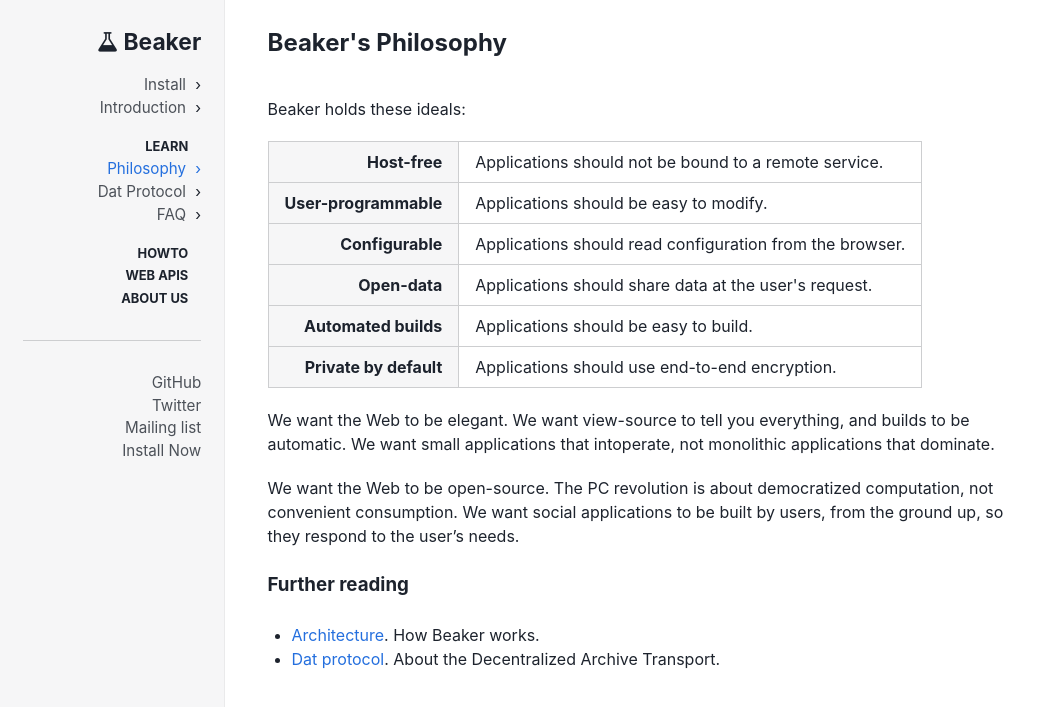
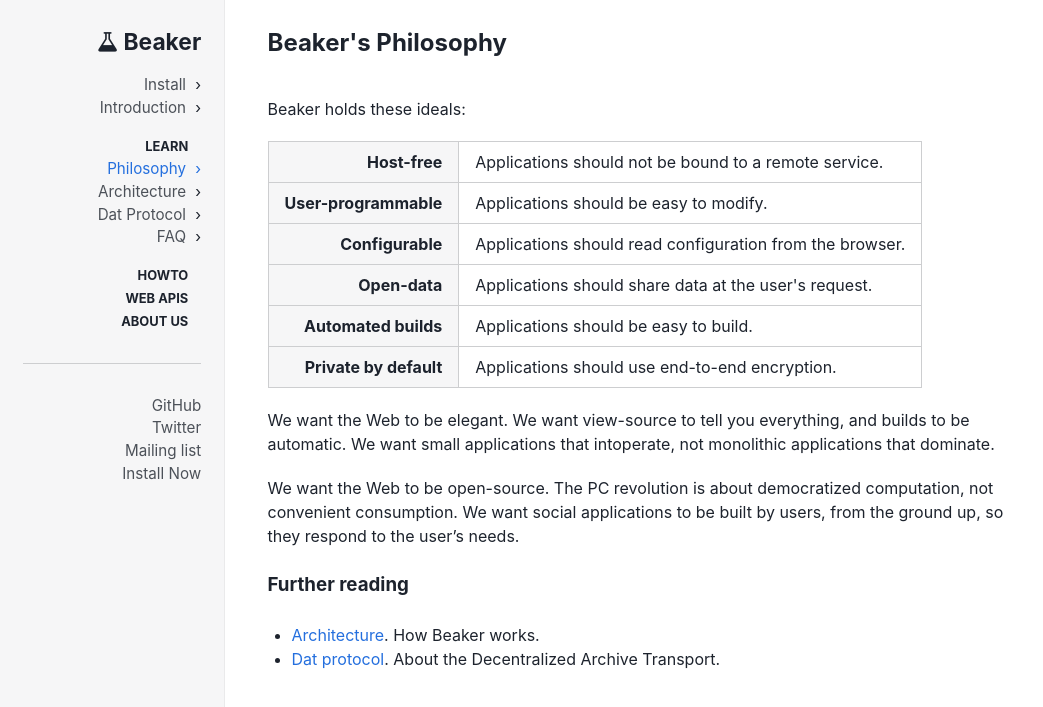
Before and after one commit to beakerbrowser/beakerbrowser.com, a Jekyll site: the page built from _docs/learn/philosophy.md, in a window 1280 px wide. Shown: the top 707 px of the page, without its empty margins (0-1043 px from the left). Built offline with Jekyll 4.4.1, drawn with Linux system fonts in a browser that asks for light colours.

Commit message:
Add architecture to the nav

```diff
--- a/_data/docs-nav.yml
+++ b/_data/docs-nav.yml
@@ -4,6 +4,8 @@
   children:
   - title: Philosophy
     url: /docs/learn/philosophy.html
+  - title: Architecture
+    url: /docs/learn/architecture.html
   - title: Dat Protocol
     url: /docs/learn/dat.html
   - title: FAQ
```
